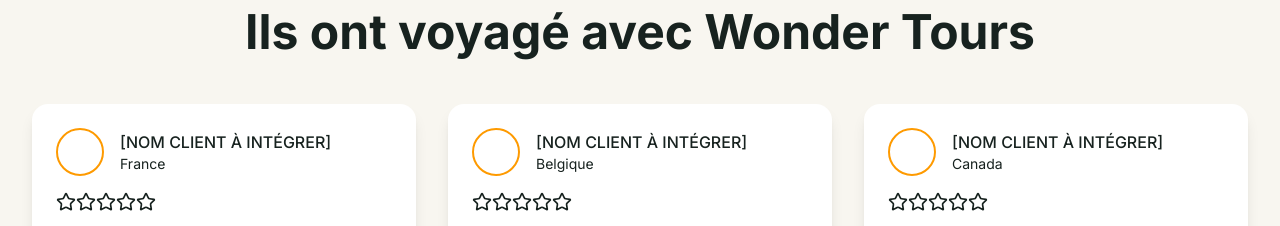
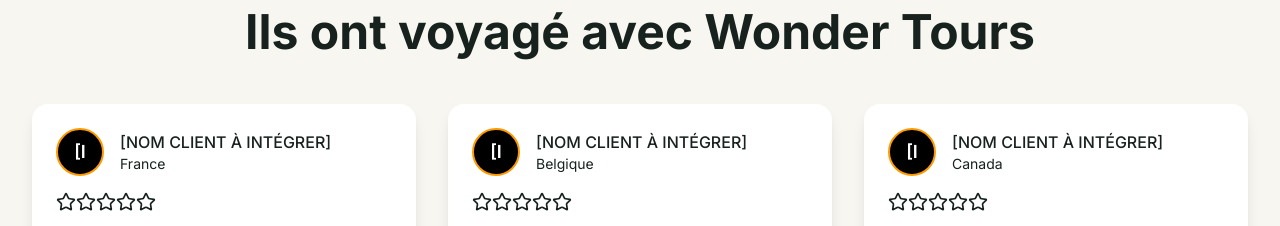
Before and after one commit to romain-djegbenagnon/wondertours_web_site, a Next.js app: page / in a window 1280 px wide. Shown: the part 5020-5246 px from the top of the page. Built offline with nearby package versions, Linux system fonts and the light colour scheme; a web font is replaced by a local one.

Commit message:
validation

```diff
--- a/components/testimonials/testimonial-card.tsx
+++ b/components/testimonials/testimonial-card.tsx
@@ -36,7 +36,7 @@
                   className="w-12 h-12 rounded-full object-cover border-2 border-amber-500"
                 />
               ) : (
-                <div className="w-12 h-12 rounded-full bg-secondary flex items-center justify-center text-white font-semibold text-lg border-2 border-amber-500">
+                <div className="w-12 h-12 rounded-full bg-text flex items-center justify-center text-white font-semibold text-lg border-2 border-amber-500 bg-black">
                   {getInitials(testimonial.name)}
                 </div>
               )}
```
